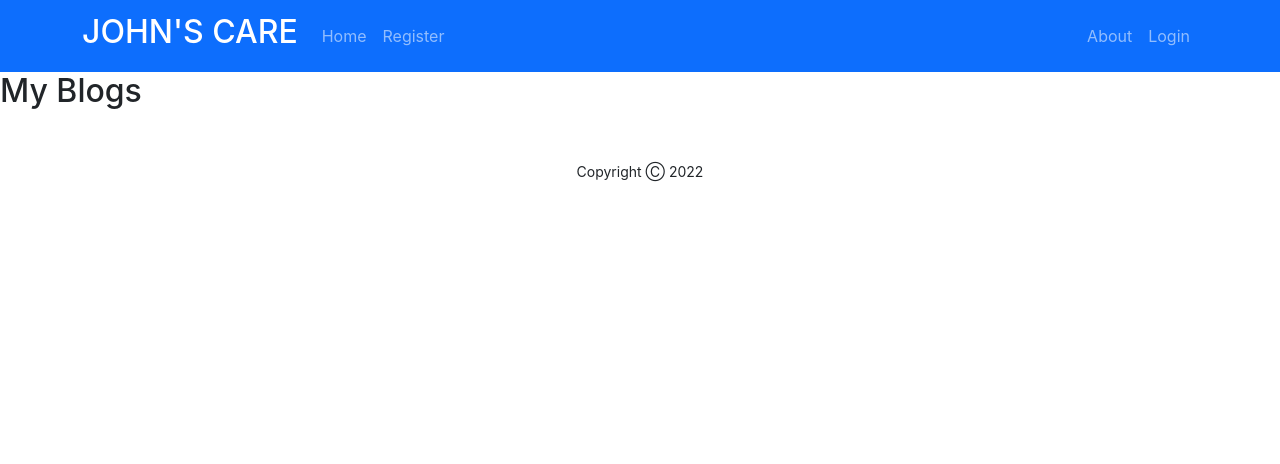
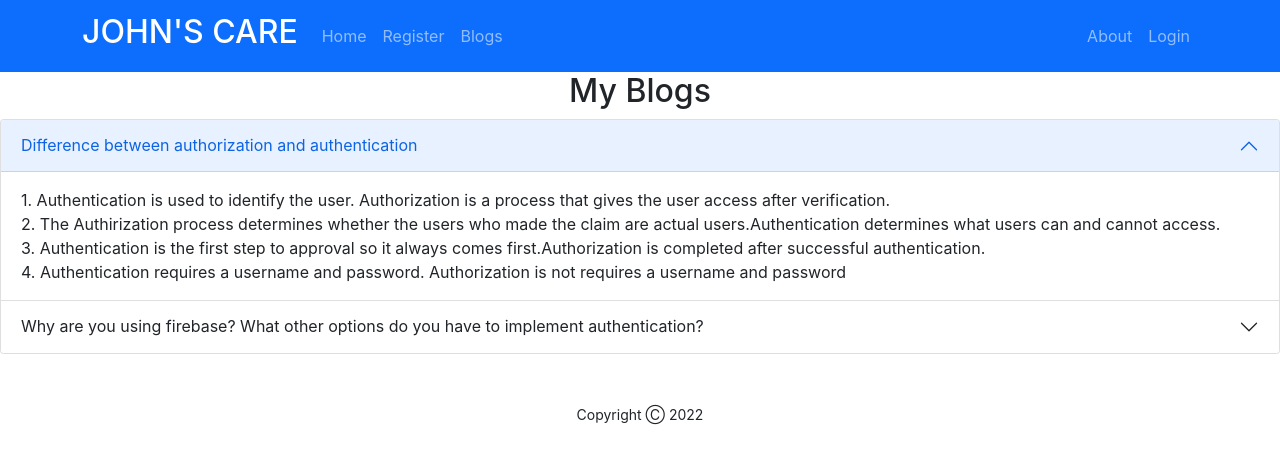
Before and after one commit to kmyeasin29/service-provider, a React (Create React App) app: page /Blogs in a window 1280 px wide. Shown: the top 464 px of the page. Built offline with nearby package versions, Linux system fonts and the light colour scheme; no server answers; the HTML template or start-up script is replaced by a standard one.

Commit message:
Blog section Done

```diff
--- a/src/Components/About/About.js
+++ b/src/Components/About/About.js
@@ -3,7 +3,13 @@ import React from 'react';
 const About = () => {
     return (
         <div>
-           <h2>About me</h2>
+           <div className='container'>
+               <img style={{width:"500px", height: "450px"}} src="https://i.ibb.co/4F2PHfX/myphoto.png" alt="" />
+               <div className='w-50'>
+                   <h3 className='text-center mt-5'>My Destination</h3>
+                   <h5>The goals I choose to pursue can help Me in the Future. Establish career expectations. Web developers can decide on a direction and establish where to take their career by setting goals. For bright career I choos Web development for make me skilled one. My mentors help to improve my skill. After Complete these development course I will continue my career with this sector.</h5>
+               </div>
+           </div>
         </div>
     );
 };
--- a/src/Components/Blogs/Blogs.js
+++ b/src/Components/Blogs/Blogs.js
@@ -1,10 +1,37 @@
 import React from 'react';
+import { Accordion } from 'react-bootstrap';
 
 const Blogs = () => {
     return (
         <div>
-            <h2>My Blogs</h2>
+            <h2 className='text-center'>My Blogs</h2>
+            <Accordion defaultActiveKey="0">
+                <Accordion.Item eventKey="0">
+                    <Accordion.Header>Difference between authorization and authentication</Accordion.Header>
+                    <Accordion.Body>
+                        1. Authentication is used to identify the user.
+                        Authorization is a process that gives the user access after verification. <br />
+                        2. The Authirization process determines whether the users who made the claim are actual users.Authentication determines what users can and cannot access. <br />
+                        3. Authentication is the first step to approval so it always comes first.Authorization is completed after successful authentication. <br />
+                        4. Authentication requires a username and password. Authorization is not requires a username and password
 
+                    </Accordion.Body>
+                </Accordion.Item>
+                <Accordion.Item eventKey="1">
+                    <Accordion.Header>Why are you using firebase? What other options do you have to implement authentication?</Accordion.Header>
+                    <Accordion.Body>
+                        Firebase is Realtime database. By using this we can directly secure access to database of client side.
+                        Some Alternative of firebase: <br />
+                        Back4App <br />
+                        AWS Amplify <br />
+                        Kuzzle <br />
+                        Couchbase <br />
+                        NativeScript <br />
+                        RxDB <br />
+                        Flutter.
+                    </Accordion.Body>
+                </Accordion.Item>
+            </Accordion>
         </div>
     );
 };
--- a/src/Components/Header/Header.js
+++ b/src/Components/Header/Header.js
@@ -24,6 +24,7 @@ const Header = () => {
                         <Nav className="me-auto">
                             <Nav.Link as={Link} to='/'>Home</Nav.Link>
                             <Nav.Link as={Link} to='/Register'>Register</Nav.Link>
+                            <Nav.Link as={Link} to='/Blogs'>Blogs</Nav.Link>
                         </Nav>
                         <Nav>
                             <Nav.Link as={Link} to='/About'>About</Nav.Link>
```
